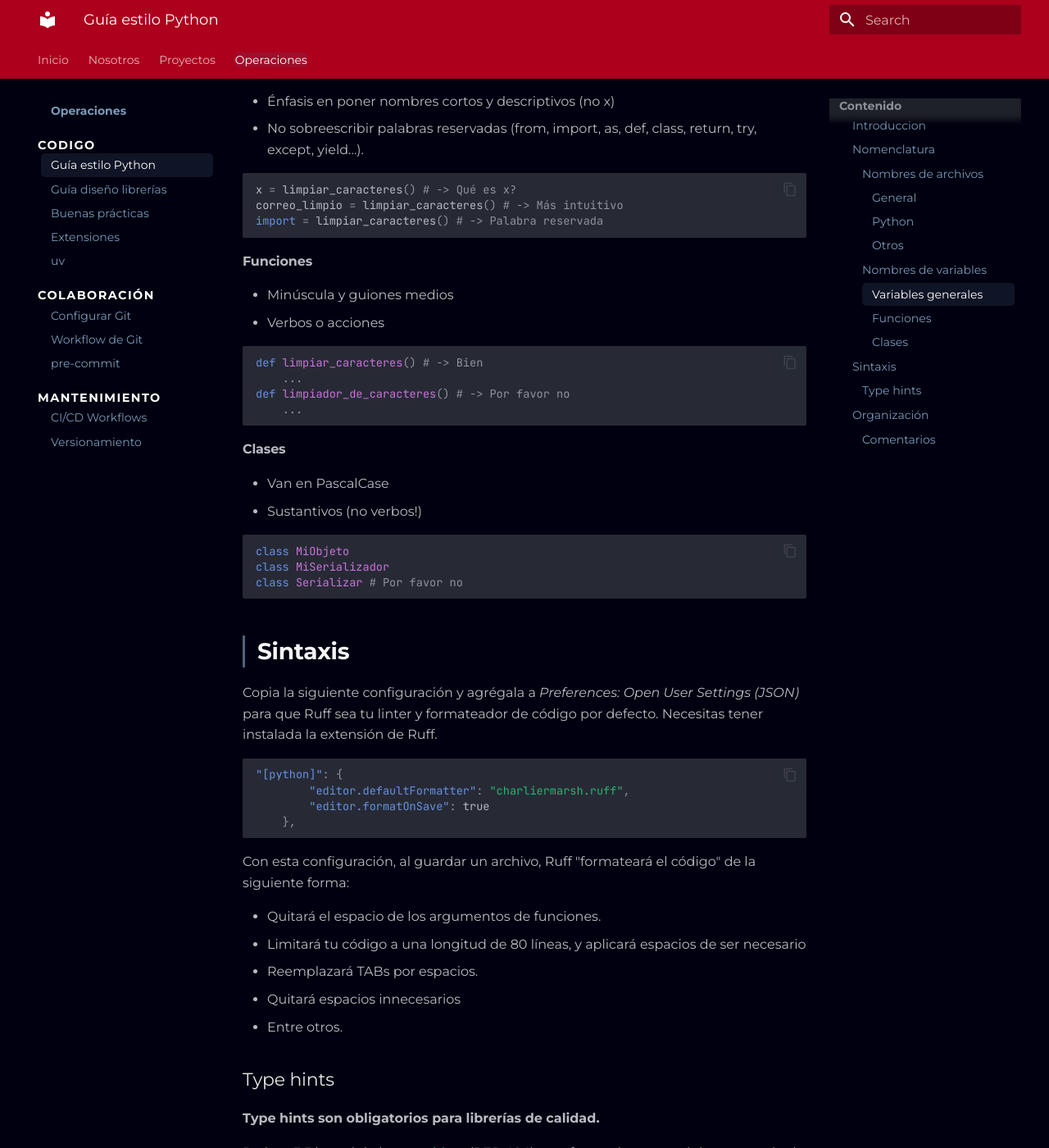
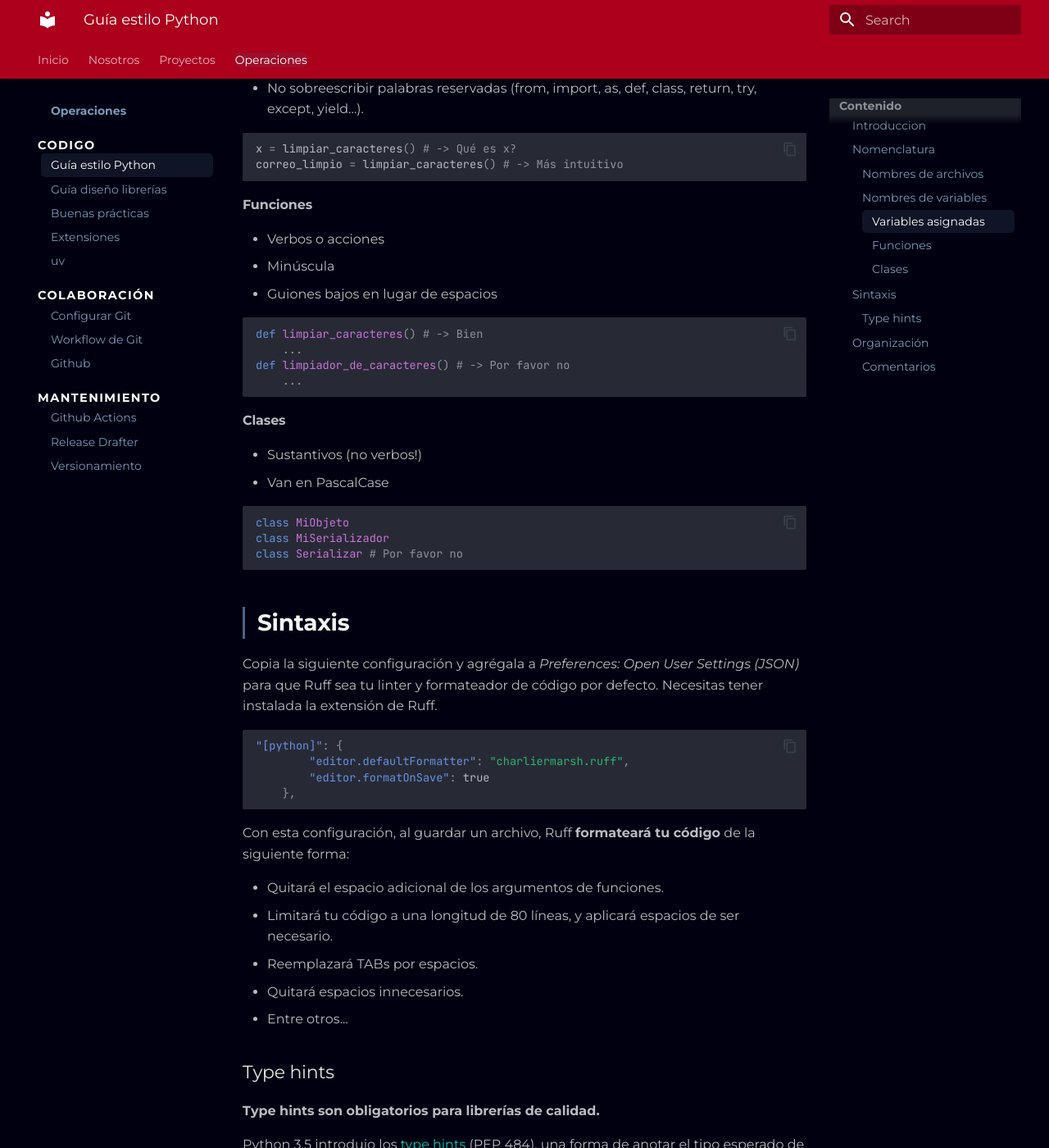
Before and after one commit to c2-circulo-desarrolladores/c2-core, an MkDocs documentation site: the page built from docs/operaciones/codigo/guia_estilo_python.md, in a window 1280 px wide and 1400 px high, scrolled down 1058 px. Shown: the whole window at 82% size. Built offline with MkDocs 1.6.1 and Material for MkDocs 9.7.7, drawn with Linux system fonts in a browser that asks for light colours; some of the changed text lies outside the part shown.

Commit message:
Actualizar archivos

````diff
--- a/docs/operaciones/codigo/guia_estilo_python.md
+++ b/docs/operaciones/codigo/guia_estilo_python.md
@@ -2,19 +2,22 @@
 
 ## Introduccion
 
-Basado en el [Zen de Python](https://en.wikipedia.org/wiki/Zen_of_Python)
+Basado en el [Zen de Python](https://en.wikipedia.org/wiki/Zen_of_Python) y otras convenciones del Open Source.
 
 ## Nomenclatura
 
 ### Nombres de archivos
-#### General
+
+Sigue las siguientes recomendaciones:
+
 - No caracteres especiales (tildes, ñ, $%&/=?¡!*)
 - No mayúscula
 - No espacios
-- Nombre descriptivos,
+- Nombre descriptivos
 - Nombres cortos, no más de 2-3 palabras
-#### Python
-En Python no es posible importar archivos (módulos) si tienen lo siguiente:
+
+Adicionalmente, En Python no es posible importar archivos (módulos) si su nombre contiene lo siguiente:
+
 - Guiones medios
 - Números al principio
 
@@ -24,24 +27,21 @@
 from mi_modulo import main # <- Este sí
 ```
 
-#### Otros
-- Archivos .md por convención van en mayúscula
-
 ### Nombres de variables
-#### Variables generales
+#### Variables asignadas
 - Sustantivos
 - Énfasis en poner nombres cortos y descriptivos (no x)
 - No sobreescribir palabras reservadas (from, import, as, def, class, return, try, except, yield...).
 
-```python
+```py
 x = limpiar_caracteres() # -> Qué es x?
 correo_limpio = limpiar_caracteres() # -> Más intuitivo
-import = limpiar_caracteres() # -> Palabra reservada
 ```
 
 #### Funciones
-- Minúscula y guiones medios
 - Verbos o acciones
+- Minúscula
+- Guiones bajos en lugar de espacios
 
 ```python
 def limpiar_caracteres() # -> Bien
@@ -49,9 +49,10 @@
 def limpiador_de_caracteres() # -> Por favor no
     ...
 ```
+
 #### Clases
+- Sustantivos (no verbos!)
 - Van en PascalCase
-- Sustantivos (no verbos!)
 
 ```python
 class MiObjeto
@@ -70,13 +71,13 @@
     },
 ```
 
-Con esta configuración, al guardar un archivo, Ruff "formateará el código" de la siguiente forma:
+Con esta configuración, al guardar un archivo, Ruff **formateará tu código** de la siguiente forma:
 
-- Quitará el espacio de los argumentos de funciones.
-- Limitará tu código a una longitud de 80 líneas, y aplicará espacios de ser necesario
+- Quitará el espacio adicional de los argumentos de funciones.
+- Limitará tu código a una longitud de 80 líneas, y aplicará espacios de ser necesario.
 - Reemplazará TABs por espacios.
-- Quitará espacios innecesarios
-- Entre otros.
+- Quitará espacios innecesarios.
+- Entre otros...
 
 
 ### Type hints
--- a/mkdocs.yml
+++ b/mkdocs.yml
@@ -68,9 +68,10 @@
       - "Colaboración":
           - "Configurar Git": "operaciones/colaboracion/git_config.md"
           - "Workflow de Git": "operaciones/colaboracion/git_workflow.md"
-          - "pre-commit": "operaciones/colaboracion/pre_commit.md"
+          - "Github": "operaciones/colaboracion/github.md"
       - "Mantenimiento":
-          - "CI/CD Workflows": "operaciones/mantenimiento/ci_cd_workflows.md"
+          - "Github Actions": "operaciones/mantenimiento/github_actions.md"
+          - "Release Drafter": "operaciones/mantenimiento/release_drafter.md"
           - "Versionamiento": "operaciones/mantenimiento/versionamiento.md"
   # - "Plantillas":
   #     - "Fundamentals": "plantillas/fundamentals.md"
````
Also changed, not shown: docs/nosotros/manifiesto.md (+33 -53 lines), docs/operaciones/colaboracion/github.md (+1 -1 lines), docs/operaciones/colaboracion/pr_workflows.md (deleted, +0 -21 lines), docs/operaciones/index.md (+17 -5 lines), docs/operaciones/mantenimiento/ci_cd_workflows.md (deleted, +0 -9 lines), docs/operaciones/mantenimiento/github_actions.md (added, +30 -0 lines), docs/proyectos/index.md (+5 -9 lines).
